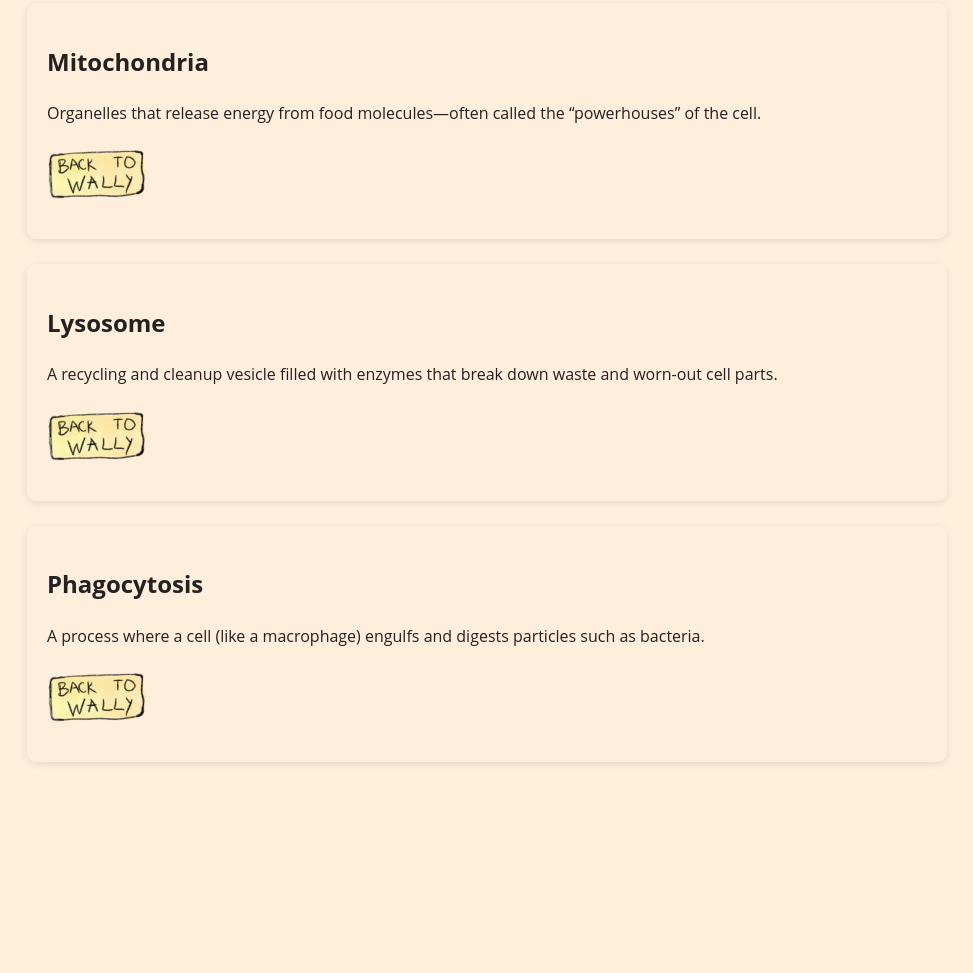
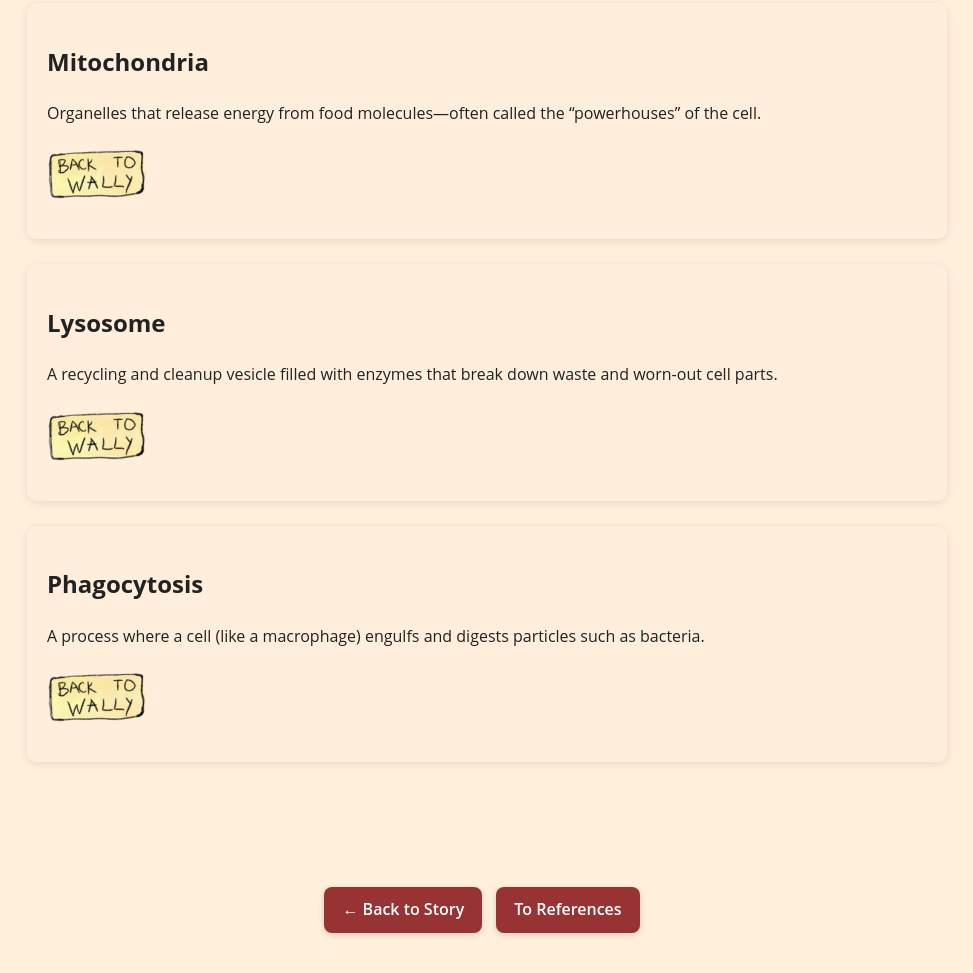
Before and after one commit to annegerstenberger/ETL533, a plain HTML site: page glossary.html in a window 1280 px wide. Shown: the part 1176-2149 px from the top of the page, without its empty margins (153-1126 px from the left). Before the commit the page ends 2003 px from the top, so only its background shows below. Drawn offline with Linux system fonts and the light colour scheme.

Commit message:
Add glossary, references page, and styling updates

```diff
--- a/css/templatemo-style.css
+++ b/css/templatemo-style.css
@@ -222,3 +222,23 @@ a:focus,button:focus{ outline:none; }
 .voice-btn:hover {
   transform: scale(1.1);
 }
+/* =========================================================
+--- Footer / bottom navigation buttons ---
+========================================================= */
+.back-link {
+  display: inline-block;
+  background-color: #983333;   /* your brand colour */
+  color: #fff;
+  text-decoration: none;
+  font-weight: 600;
+  padding: 10px 18px;
+  border-radius: 8px;
+  margin: 20px 10px 40px 0;
+  box-shadow: 0 2px 6px rgba(0,0,0,0.15);
+  transition: background-color 0.3s ease, transform 0.2s ease;
+}
+
+.back-link:hover {
+  background-color: #c9302c;   /* hover shade */
+  transform: translateY(-2px);
+}
--- a/glossary.html
+++ b/glossary.html
@@ -68,13 +68,31 @@
 .card-icon:hover {
   transform: scale(1.05);
 }
+
+ /* Force glossary bottom links to appear as buttons */
+  .back-link {
+    display:inline-block;
+    background:#983333;
+    color:#fff !important;
+    text-decoration:none !important;
+    font-weight:600;
+    padding:10px 18px;
+    border-radius:8px;
+    margin:30px 10px 40px 0;
+    box-shadow:0 2px 6px rgba(0,0,0,0.15);
+    transition:background-color .3s ease, transform .2s ease;
+  }
+  .back-link:hover {
+    background:#c9302c;
+    transform:translateY(-2px);
+  }
   </style>
 </head>
 <body>
   <div class="wrap">
     <header>
       <h1>Glossary</h1>
-      <a href="index.html">← Back to story</a>
+
     </header>
 
 
@@ -138,7 +156,10 @@
   <img src="img/back-to-wally.png" alt="Back to Wally" class="card-icon">
 </a>
     </section>
-
+</div>
+  <div style="text-align:center; margin-top:30px;">
+    <a href="index.html" class="back-link">← Back to Story</a>
+    <a href="references.html" class="back-link">To References</a>
   </div>
 </body>
 </html>
```
Also changed, not shown: references.html (+5 -6 lines), 2 other files.
